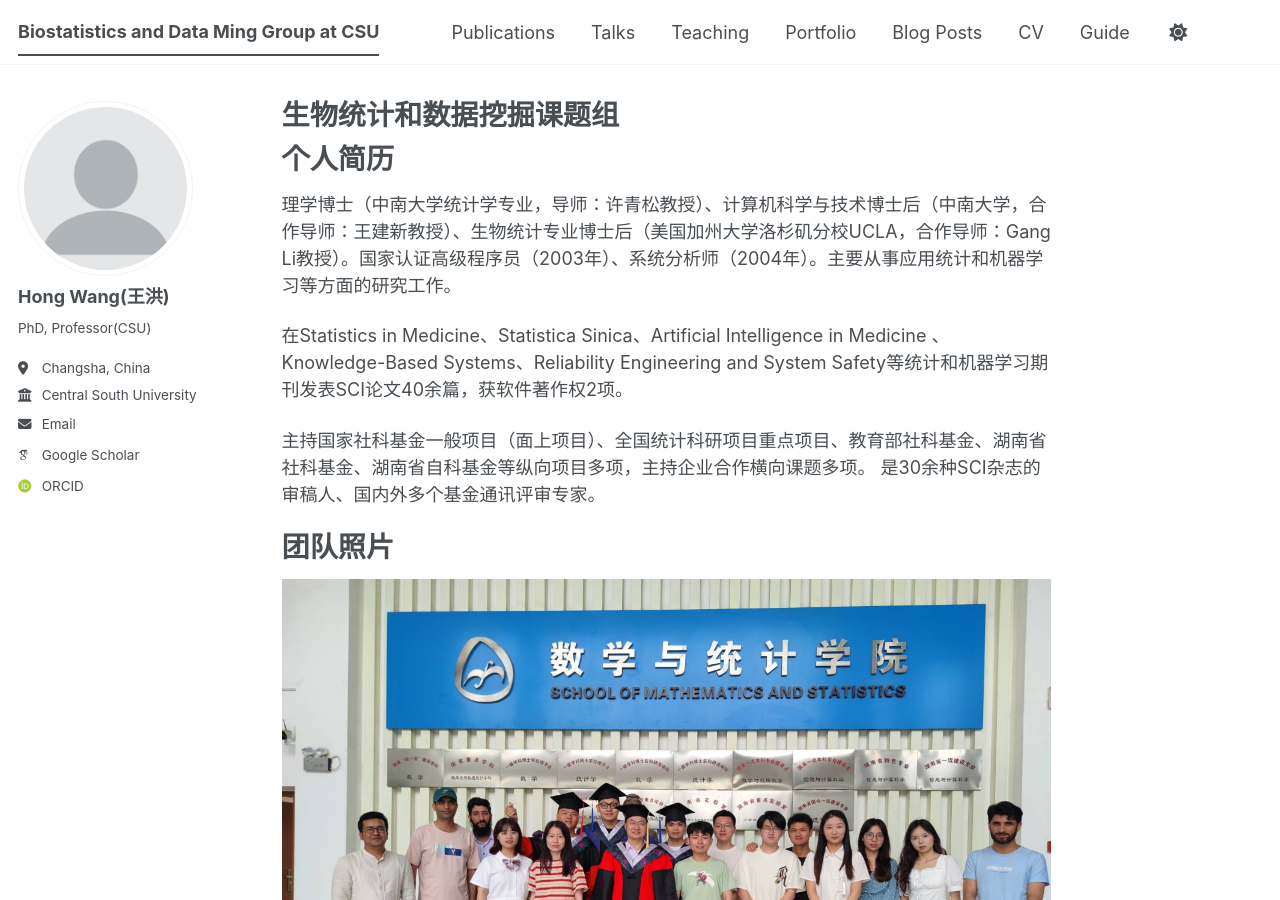
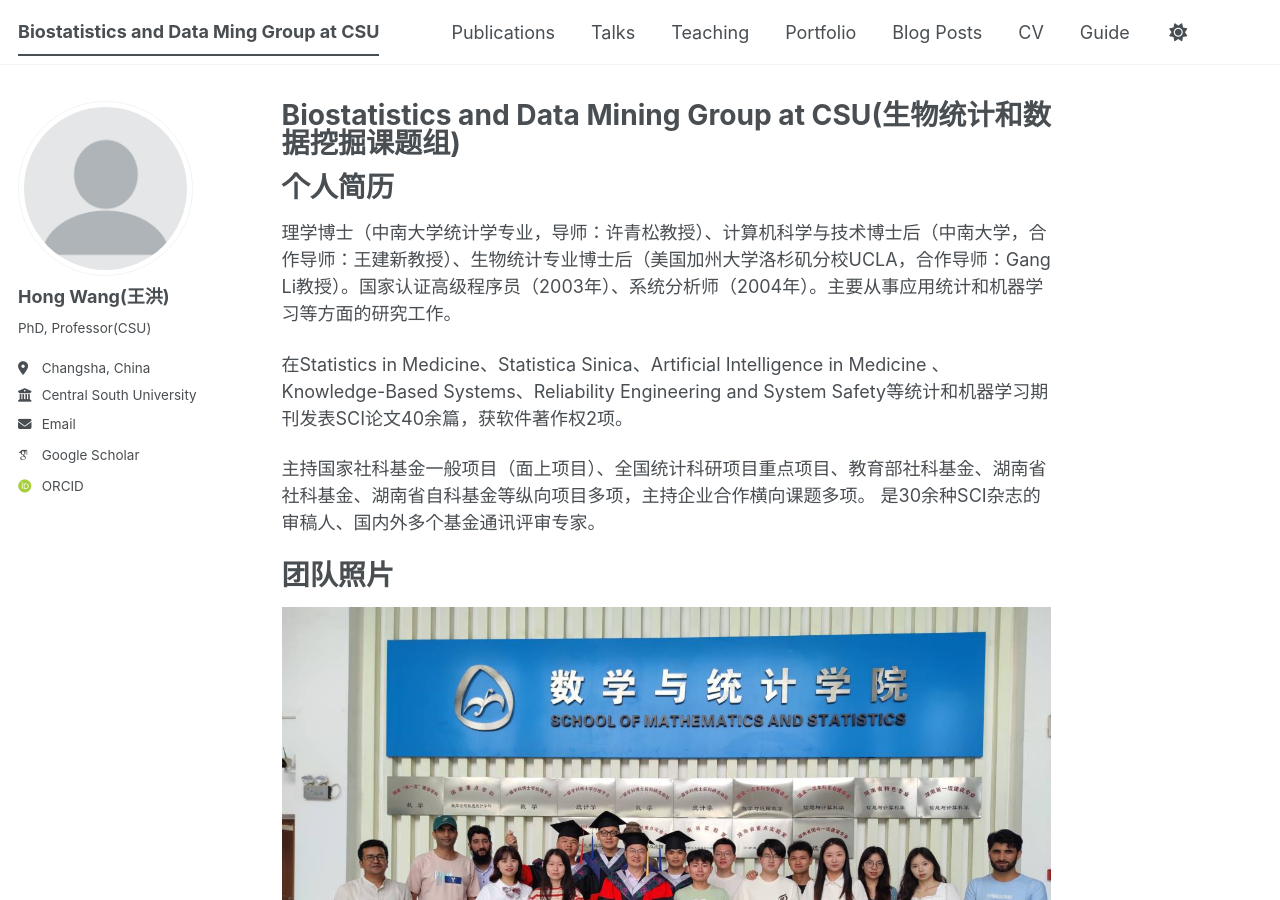
Before and after one commit to whcsu/whcsu.github.io, a Jekyll site: the page built from _pages/about.md, in a window 1280 px wide and 900 px high. Built offline with Jekyll 4.4.1, drawn with Linux system fonts in a browser that asks for light colours; some web fonts are replaced; a script bundle is joined from its source files by our own code; library files that are not in the unit come from our copies.

Commit message:
Update about.md

```diff
--- a/_pages/about.md
+++ b/_pages/about.md
@@ -1,6 +1,6 @@
 ---
 permalink: /
-title: "生物统计和数据挖掘课题组"
+title: "Biostatistics and Data Mining Group at CSU(生物统计和数据挖掘课题组)"
 author_profile: true
 redirect_from:
   - /about/
```
